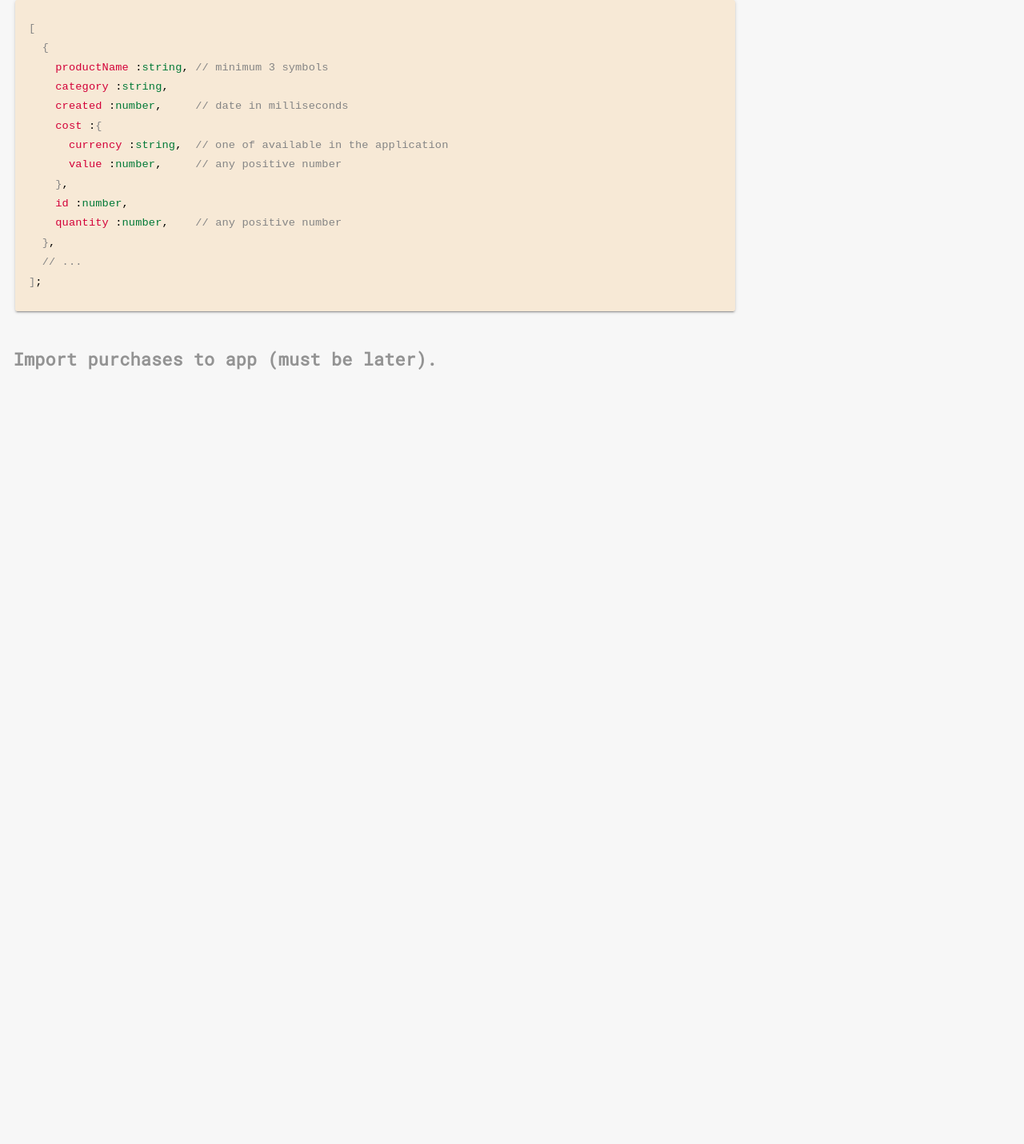
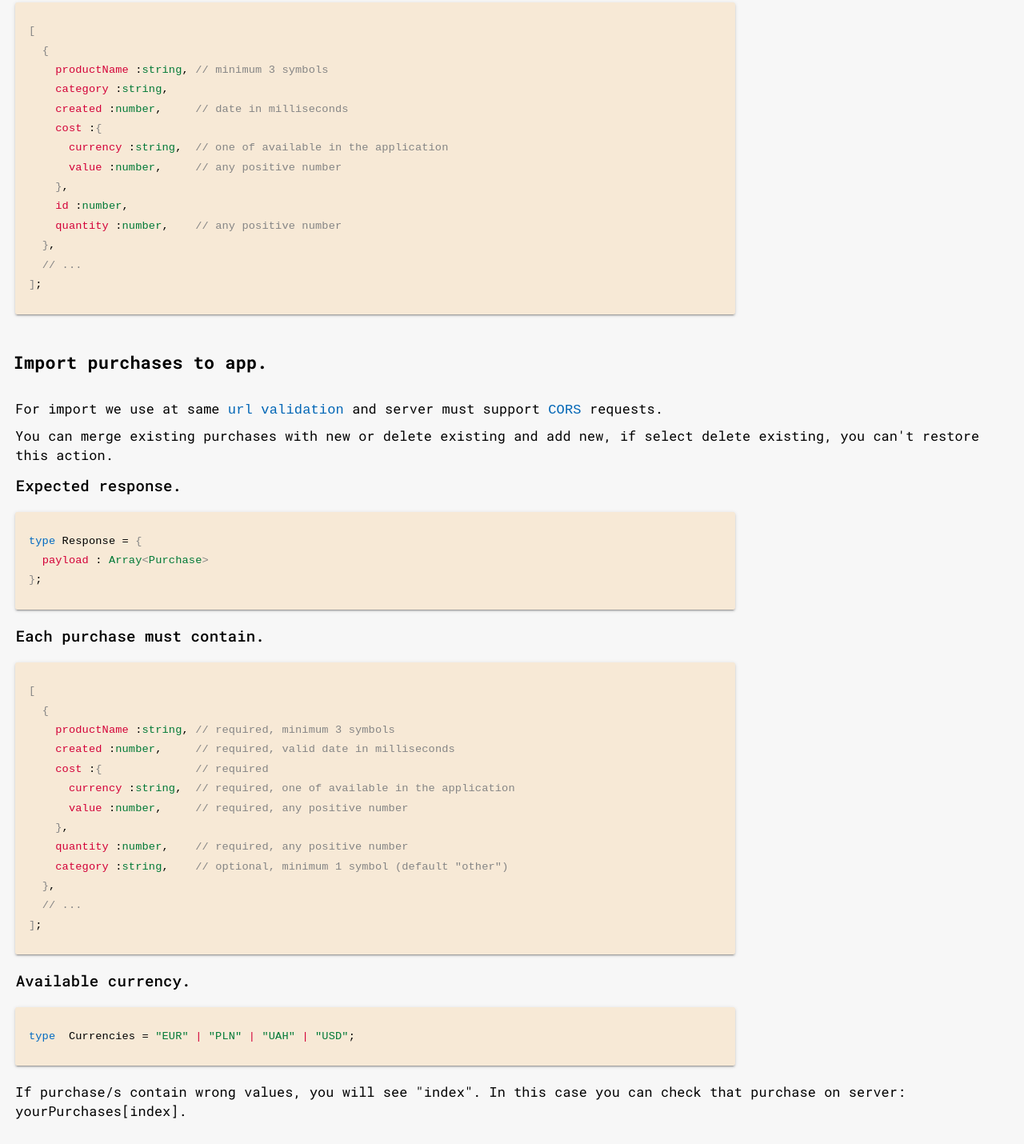
Before and after one commit to litichevskiy/where-is-my-money-import-export-readme, a website built with webpack: page index.html in a window 1280 px wide. Shown: the part 1163-2593 px from the top of the page at 80% size. Before the commit the page ends 1681 px from the top, so only its background shows below. Built offline with nearby package versions, Linux system fonts and the light colour scheme; some packages are replaced by stand-ins of ours.

Commit message:
Added "import purchase" section

```diff
--- a/index.html
+++ b/index.html
@@ -3,9 +3,11 @@
   <head>
     <title>Import/export purchases from/to Where's my money application</title>
     <meta charset="utf-8">
+
     <link rel="preconnect" href="https://fonts.googleapis.com">
     <link rel="preconnect" href="https://fonts.gstatic.com" crossorigin>
-    <link href="https://fonts.googleapis.com/css2?family=Roboto+Mono&display=swap" rel="stylesheet">
+    <link href="https://fonts.googleapis.com/css2?family=Roboto+Mono:wght@100..700&display=swap" rel="stylesheet">
+
     <meta name="theme-color" content="#00784D">
     <meta name="viewport" content="width=device-width, initial-scale=1, maximum-scale=2.0, shrink-to-fit=no">
     <link rel="stylesheet" type="text/css" href="dist/styles/style.css">
@@ -37,7 +39,7 @@
           <li class="item-list-app-description">
             <small class="short-description">Warning:</small>
             <ul class="nested-list-app-description">
-              <li>For import, server must be run as HTTPS protocol.</li>
+              <li>For import and export, server must be run as HTTPS protocol.</li>
               <li>
                 Otherwise the browser reject request because of <a href="https://developer.mozilla.org/en-US/docs/Web/Security/Mixed_content" class="external-link" target="_blank">Mixed content</a> the application use HTTPS
               </li>
@@ -46,7 +48,7 @@
               </li>
             </ul>
           </li>
-          <li class="item-list-app-description">URL validation.</li>
+          <li id="url-validation" class="item-list-app-description subhead">URL validation.</li>
           <li class="item-list-app-description">
 <pre>
 <code>
@@ -57,7 +59,7 @@
 </code>
 </pre>
           </li>
-          <li class="item-list-app-description">
+          <li id="CORS-link" class="item-list-app-description subhead">
             Server endpoint must allow
             <a href="https://developer.mozilla.org/en-US/docs/Web/HTTP/CORS" class="external-link" target="_blank">CORS</a> request.
           </li>
@@ -74,7 +76,7 @@
 </code>
 </pre>
           </li>
-          <li class="item-list-app-description">Expected response: (optional).</li>
+          <li class="item-list-app-description subhead">Expected response: (optional).</li>
           <li class="item-list-app-description">
 <pre>
 <code>
@@ -84,7 +86,7 @@
 </code>
 </pre>
           </li>
-          <li class="item-list-app-description">Request payload.</li>
+          <li class="item-list-app-description subhead">Request payload.</li>
           <li class="item-list-app-description">
 <pre>
 <code>
@@ -105,7 +107,53 @@
 </code>
 </pre>
         </ul>
-        <h4 class="short-description" style="opacity: .4;">Import purchases to app (must be later).</h4>
+        <h4 class="short-description">Import purchases to app.</h4>
+        <ul class="list-app-description">
+          <li class="item-list-app-description">
+            For import we use at same <a href="#url-validation" class="internal-link">
+            url validation</a> and server must support <a href="#CORS-link" class="internal-link">CORS</a> requests.
+          </li>
+          <li class="item-list-app-description">You can merge existing purchases with new or delete existing and add new, if select delete existing, you can't restore this action.</li>
+          <li class="item-list-app-description"></li>
+          <li class="item-list-app-description subhead">Expected response.</li>
+          <li class="item-list-app-description">
+<pre>
+<code>
+  <span class="hlht keyword">type</span> Response = <span class="hlht punctuation">{</span>
+    <span class="hlht literal-property property">payload</span> : <span class="hlht constant">Array</span><span class="hlht punctuation">&lt;</span><span class="hlht constant">Purchase</span><span class="hlht punctuation">&gt;</span>
+  <span class="hlht punctuation">}</span>;
+</code>
+</pre>
+          </li>
+          <li class="item-list-app-description subhead">Each purchase must contain.</li>
+          <li class="item-list-app-description">
+<pre>
+<code>
+  <span class="hlht punctuation">[</span>
+    <span class="hlht punctuation">{</span>
+      <span class="hlht literal-property property">productName</span> :<span class="hlht constant">string</span>, <span class="hlht comment">// required, minimum 3 symbols</span>
+      <span class="hlht literal-property property">created</span> :<span class="hlht constant">number</span>,     <span class="hlht comment">// required, valid date in milliseconds</span>
+      <span class="hlht literal-property property">cost</span> :<span class="hlht punctuation">{</span>              <span class="hlht comment">// required</span>
+        <span class="hlht literal-property property">currency</span> :<span class="hlht constant">string</span>,  <span class="hlht comment">// required, one of available in the application</span>
+        <span class="hlht literal-property property">value</span> :<span class="hlht constant">number</span>,     <span class="hlht comment">// required, any positive number</span>
+      <span class="hlht punctuation">}</span>,
+      <span class="hlht literal-property property">quantity</span> :<span class="hlht constant">number</span>,    <span class="hlht comment">// required, any positive number</span>
+      <span class="hlht literal-property property">category</span> :<span class="hlht constant">string</span>,    <span class="hlht comment">// optional, minimum 1 symbol (default "other")</span>
+    <span class="hlht punctuation">}</span>,
+    <span class="hlht comment">// ...</span>
+  <span class="hlht punctuation">]</span>;
+</code>
+</pre>
+          <li class="item-list-app-description subhead">Available currency.</li>
+          <li class="item-list-app-description">
+<pre>
+<code>
+  <span class="hlht keyword">type </span> Currencies = <span class="hlht constant">"EUR"<span class="hlht literal-property property"> | </span>"PLN"<span class="hlht literal-property property"> | </span>"UAH"<span class="hlht literal-property property"> | </span>"USD"</span>;
+</code>
+</pre>
+          </li>
+          <li class="item-list-app-description">If purchase/s contain wrong values, you will see "index". In this case you can check that purchase on server: yourPurchases[index]. </li>
+        </ul>
       </main>
     </div>
     <script src="dist/js/bundle.js"></script>
--- a/src/styles/components/main.scss
+++ b/src/styles/components/main.scss
@@ -14,7 +14,6 @@
     margin-right: .25em;
     color: $link-color;
     text-decoration: none;
-
 
     &:after{
       content: "";
@@ -47,6 +46,13 @@
     }
   }
 
+  .internal-link{
+    text-decoration: none;
+    font-family: monospace;
+    color: #0266b6;
+    font-size: 1.25em;
+  }
+
   .container-video-links{
     margin: 0 0 1em 0;
     display: flex;
@@ -66,6 +72,11 @@
 
   .item-list-app-description{
     padding: 0.2em 0.15em;
+  }
+
+  .subhead{
+    font-weight: 450;
+    font-size: 1.13em;
   }
 
   .nested-list-app-description{
```
Also changed, not shown: dist/styles/style.css.
